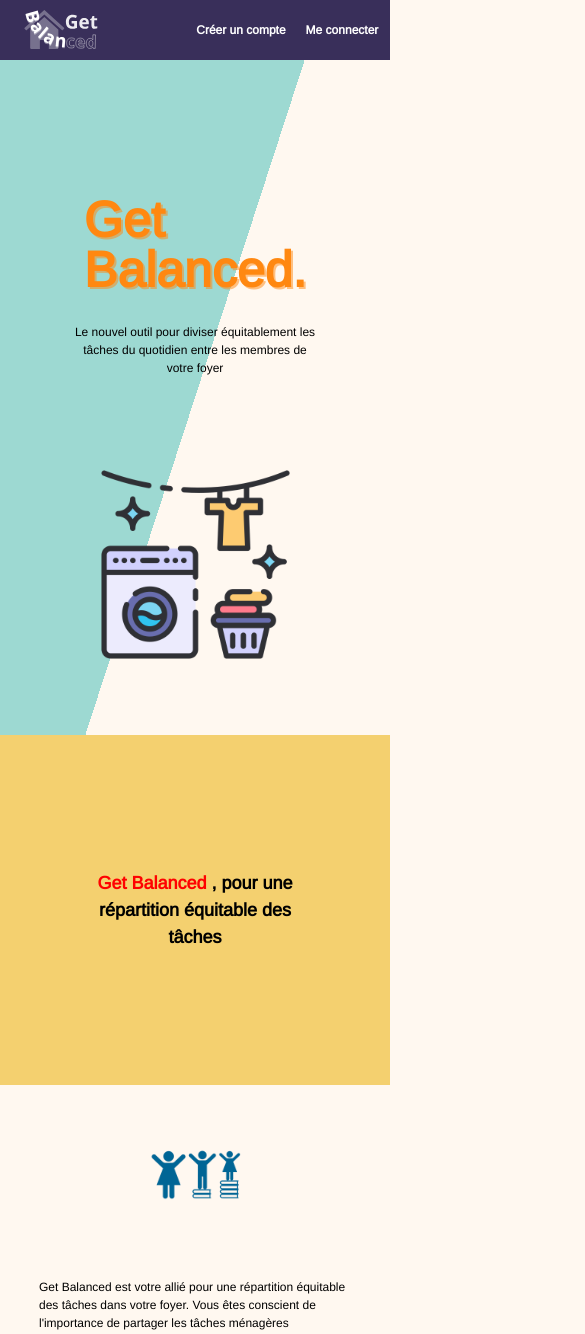
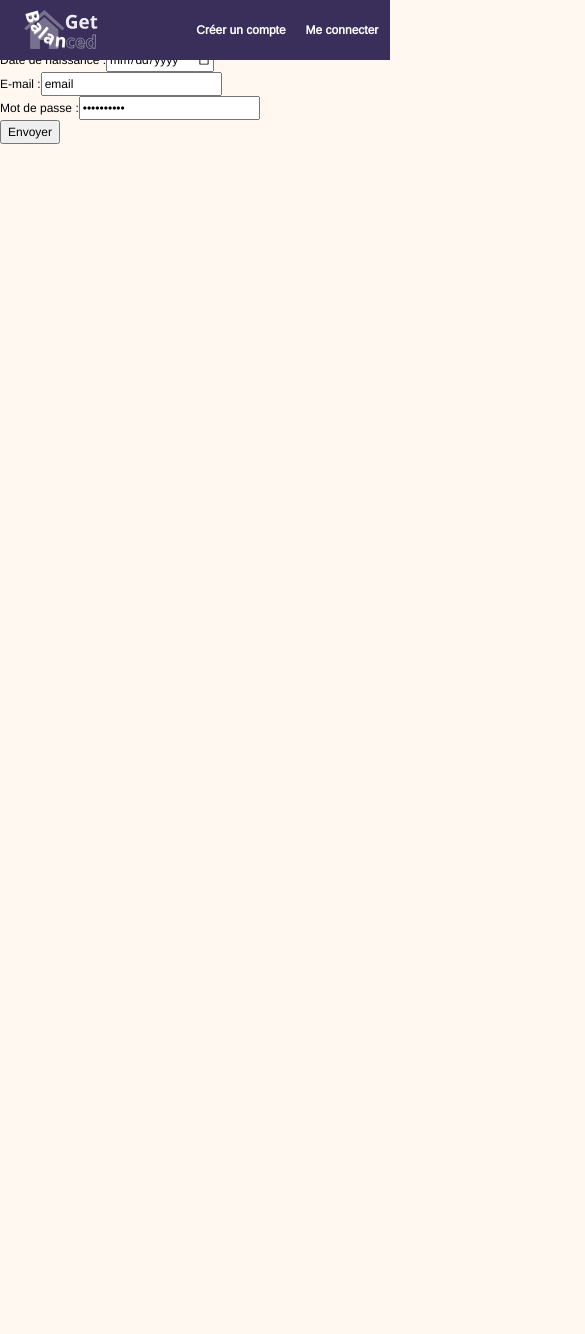
Before and after one commit to FabriceMilet/GetBalanced-front, a React (Create React App) app: page /user/1 in a window 390 px wide. Shown: the top 1334 px of the page, 585 px wide, since content can reach past the window. After the commit the page ends 844 px from the top, so only its background shows below. Built offline with nearby package versions, Linux system fonts and the light colour scheme.

Commit message:
Problèmes d'animation à résoudre

```diff
--- a/src/Components/App/App.js
+++ b/src/Components/App/App.js
@@ -3,7 +3,7 @@ import Header from '../Header/Header';
 import Home from '../Home/Home';
 import SignUp from '../SignUp/SignUp';
 import Login from '../Login/Login';
-import Profile from '../Home/Home';
+import Profile from '../Profile/Profile';
 import Dashboard from '../Dashboard/Dashboard';
 import Table from '../Table/Table';
 import Err404 from '../Err404/Err404';
--- a/src/Components/App/App.scss
+++ b/src/Components/App/App.scss
@@ -5,3 +5,9 @@ font-weight: bold;
 body{
     background-color: #fff8f0;
 }
+
+@media (max-width: 800px) {
+    .App{
+        width: 100vw;
+    }
+}
--- a/src/Components/Header/Header.js
+++ b/src/Components/Header/Header.js
@@ -10,7 +10,6 @@ function Header() {
   const isLogged = useSelector((state) => state.user.isLogged);
 
   return (
-    <div className='header_container'>
     <header className='header'>
       <Link to="/">
         <img className='logoGetBalanced' src={logoGetBalanced} alt="" />
@@ -35,7 +34,6 @@ function Header() {
 
         </nav>}
     </header>
-    </div>
 
   );
 }
--- a/src/Components/Header/Header.scss
+++ b/src/Components/Header/Header.scss
@@ -1,8 +1,8 @@
-.header_container{
-    background-color: #392f5a;
-}
 
 .header{
+    position: fixed;
+    z-index: 1;
+    background-color: #392f5a;
     margin: auto;
     height: 60px;
     display: flex;
@@ -10,6 +10,7 @@
     align-items: center;
     padding-left: 3%;
     padding-right: 3%;
+    width: 100vw;
 }
 
 .header_nav{
@@ -63,12 +64,8 @@
     font-size: 12px;
   }
 
-  .header_container{
-    background-color: #392f5a;
-    width: 100%;
-}
+  .header{
 
-  .header{
     margin: auto;
     height: 60px;
     display: flex;
@@ -112,7 +109,6 @@
   }
 
 .logoGetBalanced{
-    width: auto;
     height: auto;
     width: 100px;
 }
--- a/src/Components/Home/Area1/Area1.scss
+++ b/src/Components/Home/Area1/Area1.scss
@@ -1,7 +1,6 @@
 .area1_container{
     width: 100%;
-    min-height: 80vh;
-    max-height: 900px;
+    height: 1000px;
     background-image: linear-gradient(0.3turn, #9dd9d2 50%, rgba(0,0,255,0) 50%);
     background-size: 100% 100%;
     background-position: 0 50%;
@@ -49,34 +48,3 @@
 .laundry_logo{
     width: 250px;
 }
-
-
-
-
-// Css pour mobile
-@media (max-width: 800px) {
-    .area1_container{
-        width: 100vw;
-        min-height: 80vh;
-        max-height: 900px;
-        background-image: linear-gradient(0.3turn, #9dd9d2 50%, rgba(0,0,255,0) 50%);
-        background-size: 100% 100%;
-        background-position: 0 50%;
-        background-repeat: no-repeat;
-        display: flex;
-        flex-direction: column;
-        align-items: center;
-        justify-content: center;
-    }
-
-    /* left container */
-    .left_container{
-        width: 100%;
-        display: flex;
-        justify-content:space-between;
-        gap: 40px;
-        flex-direction: column;
-        align-items: center;
-        padding: 50px;
-    }
-}
--- a/src/Components/Home/Area2/Area2.scss
+++ b/src/Components/Home/Area2/Area2.scss
@@ -64,33 +64,3 @@ $color-20: #fb4d3d;
 .logoArea2{
     width: 150px;
 }
-
-// CSS pour mobile
-@media (max-width: 800px) {
-    .area2_container{
-    width: 100vw;
-    height: 700px;
-}
-
-.top_container_title{
-    display: block;
-    width: 70vw;
-    text-align: center;
-}
-
-.bottom_container{
-    height: 50%;
-    display: flex;
-    flex-direction: column;
-    justify-content: center;
-    align-items: center;
-}
-
-.area2_paragraphe{
-    width: 80vw;
-}
-
-.logoArea2{
-    width: 100px;
-}
-}
--- a/src/Components/Home/Area3/Area3.scss
+++ b/src/Components/Home/Area3/Area3.scss
@@ -63,39 +63,3 @@ $color-20: #fb4d3d;
 .logoArea1{
     width: 150px;
 }
-
-@media (max-width: 800px) {
-    .area3_container{
-        width: 100vw;
-        height: 700px;
-    }
-
-    .top_container_title{
-        display: block;
-        width: 60vw;
-    }
-
-    .area3_top_container{
-        height: 50%;
-        background-color: $color-2;
-        display: flex;
-        align-items: center;
-        justify-content: center;
-    }
-
-    .area3_bottom_container{
-        height: 50%;
-        display: flex;
-        flex-direction: column;
-        justify-content: center;
-        align-items: center;
-    }
-
-    .area3_paragraphe{
-        width: 80vw;
-    }
-
-    .logoArea1{
-        width: 150px;
-    }
-}
--- a/src/Components/Home/Home.scss
+++ b/src/Components/Home/Home.scss
@@ -1,12 +1,4 @@
 .home_container{
     max-width: 1200px;
-    min-width: 800px;
     margin: auto;
 }
-
-@media (max-width: 800px) {
-    .home_container{
-       width: 100%;
-       margin: auto;
-    }
-}
--- a/src/Components/Profile/Profile.js
+++ b/src/Components/Profile/Profile.js
@@ -2,8 +2,54 @@ import './Profile.scss'
 
 export default function Profile() {
   return (
-    <div>
-
+    <div className='profile_container'>
+      <header className="profile_header">
+        <img src="" alt="" />
+        <h3></h3>
+      </header>
+      <form className='form_container'>
+        <div>
+          <label htmlFor="prenom">Prénom :</label>
+          <input
+            type="text"
+            id="prenom"
+            value="prenom"
+          />
+        </div>
+        <div>
+          <label htmlFor="nom">Nom :</label>
+          <input
+            type="text"
+            id="nom"
+            value="nom"
+          />
+        </div>
+        <div>
+          <label htmlFor="dateNaissance">Date de naissance :</label>
+          <input
+            type="date"
+            id="dateNaissance"
+            value="dateDeNaissance"
+          />
+        </div>
+        <div>
+          <label htmlFor="email">E-mail :</label>
+          <input
+            type="email"
+            id="email"
+            value="email"
+          />
+        </div>
+        <div>
+          <label htmlFor="motDePasse">Mot de passe :</label>
+          <input
+            type="password"
+            id="motDePasse"
+            value="motdepasse"
+          />
+        </div>
+        <button type="submit">Envoyer</button>
+      </form>
     </div>
   )
 }
--- a/src/style/index.scss
+++ b/src/style/index.scss
@@ -8,6 +8,9 @@
      url('../../public/fonts/Arimo/Arimo-MediumItalic.woff2');
 }
 
-body{
+html, body{
     font-family: 'Arimo';
+    width: 100vw;
+    max-width: 100vw;
+    overflow-x: hidden;
 }
--- a/src/style/reset.scss
+++ b/src/style/reset.scss
@@ -1,6 +1,7 @@
 /*
   1. Use a more-intuitive box-sizing model.
 */
+
 *, *::before, *::after {
     box-sizing: border-box;
   }
```
Lines whose indentation alone changed are shown as unchanged.
